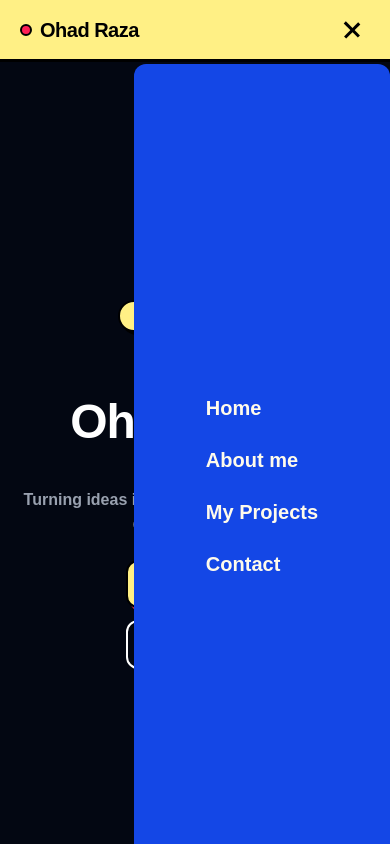
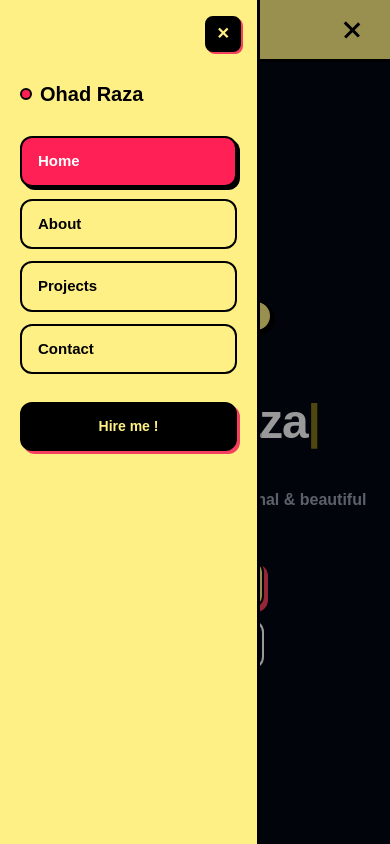
Before and after one commit to OhadRaza01/my-portfolio, a React (Vite) app: page / in a window 390 px wide. Both pictures are taken after a click on the button "Toggle menu". Shown: the top 844 px of the page. Built offline with nearby package versions, Linux system fonts and the light colour scheme.

Commit message:
added side bar and change title of webpage

```diff
--- a/src/components/NavBar.jsx
+++ b/src/components/NavBar.jsx
@@ -22,7 +22,7 @@ export default function NavBar() {
                 onClose={() => setIsOpen(false)}
             />
 
-            <nav className='h-[62px] flex items-center justify-between px-5 md:px-10 bg-yellow-200 border-b-[3px] border-black'>
+            <nav className='h-15.5 flex items-center justify-between px-5 md:px-10 bg-yellow-200 border-b-[3px] border-black'>
 
                 {/* Logo */}
                 <div className='flex items-center gap-2'>
@@ -34,11 +34,11 @@ export default function NavBar() {
                 <button
                     onClick={() => setIsOpen(!isOpen)}
                     aria-label='Toggle menu'
-                    className='md:hidden flex flex-col gap-[5px] p-2 cursor-pointer bg-transparent border-none'
+                    className='md:hidden flex flex-col gap-1.25 p-2 cursor-pointer bg-transparent border-none'
                 >
-                    <span className={`block w-5 h-[2.5px] bg-black transition-all duration-300 ${isOpen ? 'rotate-45 translate-y-[7px]' : ''}`} />
+                    <span className={`block w-5 h-[2.5px] bg-black transition-all duration-300 ${isOpen ? 'rotate-45 translate-y-1.75' : ''}`} />
                     <span className={`block w-5 h-[2.5px] bg-black transition-all duration-300 ${isOpen ? 'opacity-0' : ''}`} />
-                    <span className={`block w-5 h-[2.5px] bg-black transition-all duration-300 ${isOpen ? '-rotate-45 -translate-y-[7px]' : ''}`} />
+                    <span className={`block w-5 h-[2.5px] bg-black transition-all duration-300 ${isOpen ? '-rotate-45 -translate-y-1.75' : ''}`} />
                 </button>
 
                 {/* Desktop links */}
@@ -65,7 +65,7 @@ export default function NavBar() {
                 <a
                     href='#contact'
                     onClick={() => setActive('Contact')}
-                    className='hidden md:inline-block font-black text-[13px] bg-black text-yellow-200 border-[2.5px] border-black px-5 py-[7px] rounded-xl no-underline shadow-[3px_3px_0_#f43f5e] hover:translate-x-[2px] hover:translate-y-[2px] hover:shadow-[1px_1px_0_#f43f5e] transition-all duration-100'
+                    className='hidden md:inline-block font-black text-[13px] bg-black text-yellow-200 border-[2.5px] border-black px-5 py-1.75 rounded-xl no-underline shadow-[3px_3px_0_#f43f5e] hover:translate-x-[2px] hover:translate-y-[2px] hover:shadow-[1px_1px_0_#f43f5e] transition-all duration-100'
                 >
                     Hire me !
                 </a>
--- a/src/components/SideBar.jsx
+++ b/src/components/SideBar.jsx
@@ -1,23 +1,56 @@
-import React from 'react'
+export default function SideBar({ isOpen, links, active, setActive, onClose }) {
+    return (
+        <>
+            {/* Backdrop */}
+            <div
+                onClick={onClose}
+                className={`fixed inset-0 z-40 bg-black/40 transition-opacity duration-300 ${isOpen ? 'opacity-100 pointer-events-auto' : 'opacity-0 pointer-events-none'}`}
+            />
 
-export default function SideBar({isOpen}) {
-    return (
-        <div className={`flex flex-col justify-center items-center font-bold fixed top-16 right-0 z-40 h-svh rounded-xl w-64 bg-blue-700 text-amber-50 text-xl
-        transition-transform duration-300 ${isOpen ? 'translate-x-0' : 'translate-x-full'}`}>
-            <ul className='flex flex-col justify-center items-start gap-6 '>
-                <li className='cursor-pointer'>
-                    <a href="#home" className='hover:text-blue-200 transition-colors'>Home</a>
-                </li>
-                <li className='cursor-pointer'>
-                    <a href="#about" className='hover:text-blue-200 transition-colors'>About me</a>
-                </li>
-                <li className='cursor-pointer'>
-                    <a href="#projects" className='hover:text-blue-200 transition-colors'>My Projects</a>
-                </li>
-                <li className='cursor-pointer'>
-                    <a href="#contact" className='hover:text-blue-200 transition-colors'>Contact</a>
-                </li>
-            </ul>
-        </div>
+            {/* Drawer */}
+            <div
+                style={{ fontFamily: 'Nunito, sans-serif' }}
+                className={`fixed top-0 left-0 z-50 h-full w-65 bg-yellow-200 border-r-[3px] border-black flex flex-col pt-20 px-5 gap-3 transition-transform duration-300 ${isOpen ? 'translate-x-0' : '-translate-x-full'}`}
+            >
+                {/* Close */}
+                <button
+                    onClick={onClose}
+                    className='absolute top-4 right-4 w-9 h-9 flex items-center justify-center bg-black text-yellow-200 font-black text-base rounded-lg border-2 border-black shadow-[2px_2px_0_#f43f5e] hover:translate-x-[1px] hover:translate-y-[1px] hover:shadow-none transition-all duration-100 cursor-pointer'
+                >
+                    ✕
+                </button>
+
+                {/* Logo */}
+                <div className='flex items-center gap-2 mb-4'>
+                    <span className='w-3 h-3 rounded-full bg-rose-500 border-2 border-black inline-block' />
+                    <span className='font-black text-xl text-black'>Ohad Raza</span>
+                </div>
+
+                {/* Links */}
+                {links.map(({ label, href }) => (
+                    <a
+                        key={label}
+                        href={href}
+                        onClick={() => { setActive(label); onClose() }}
+                        className={`font-extrabold text-[15px] px-4 py-3 rounded-xl border-2 border-black no-underline transition-all duration-100
+              ${active === label
+                                ? 'bg-rose-500 text-white shadow-[3px_3px_0_#000]'
+                                : 'text-black hover:bg-black hover:text-yellow-200'
+                            }`}
+                    >
+                        {label}
+                    </a>
+                ))}
+
+                {/* CTA */}
+                <a
+                    href='#contact'
+                    onClick={onClose}
+                    className='mt-4 text-center font-black text-[14px] bg-black text-yellow-200 border-[2.5px] border-black px-5 py-3 rounded-xl no-underline shadow-[3px_3px_0_#f43f5e] transition-all duration-100'
+                >
+                    Hire me !
+                </a>
+            </div >
+        </>
     )
 }
```
